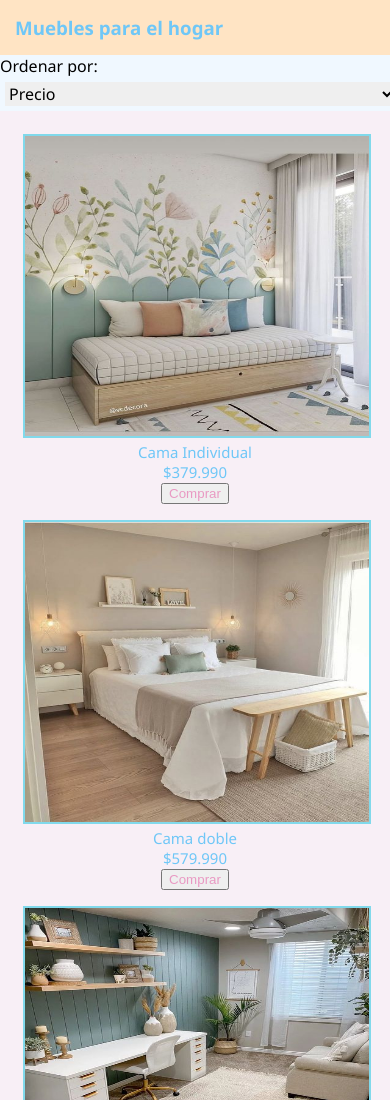
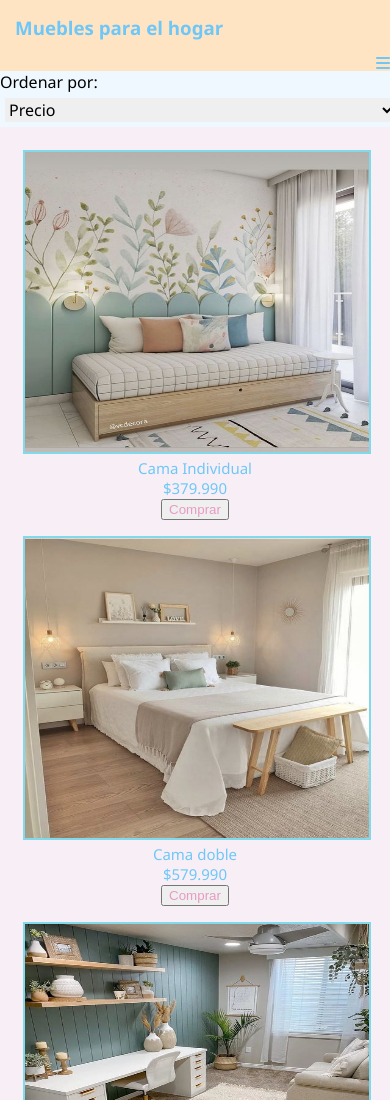
Before and after one commit to NataliaAcunaNeira/Desafio-N-3-MediasQueries, a plain HTML site: page index.html in a window 390 px wide. Shown: the top 1100 px of the page. Drawn offline with Linux system fonts and the light colour scheme.

Commit message:
cambios menu

```diff
--- a/assets/css/style.css
+++ b/assets/css/style.css
@@ -140,6 +140,10 @@ h3 {
     font-weight: bold;
 }
 
+.fas.fa-bars {
+    display: none;
+}
+
 @media screen and (max-width: 576px) {
     main {
         display: grid;
@@ -170,4 +174,8 @@ h3 {
         display: none
     }
 
+    .fas.fa-bars {
+        display: flex;
+        justify-content: end;
+    }
 }
--- a/index.html
+++ b/index.html
@@ -14,6 +14,7 @@
         <aside>
             <h3>Muebles para el hogar</h3>
             <ul>
+                <i class="fas fa-bars"></i>
                 <li class="header-list">Inicio</li>
                 <li class="header-list">Quienes somos</li>
                 <li class="header-list">Productos</li>
```
